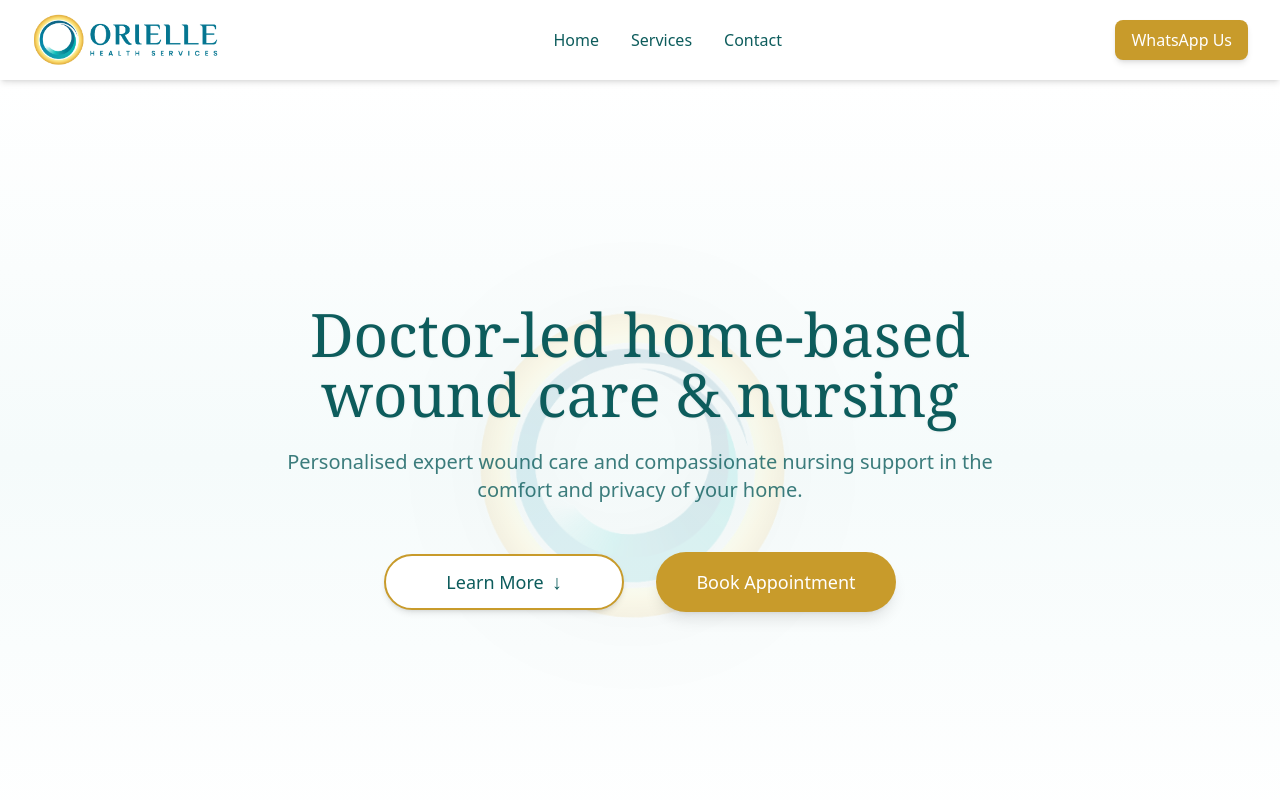
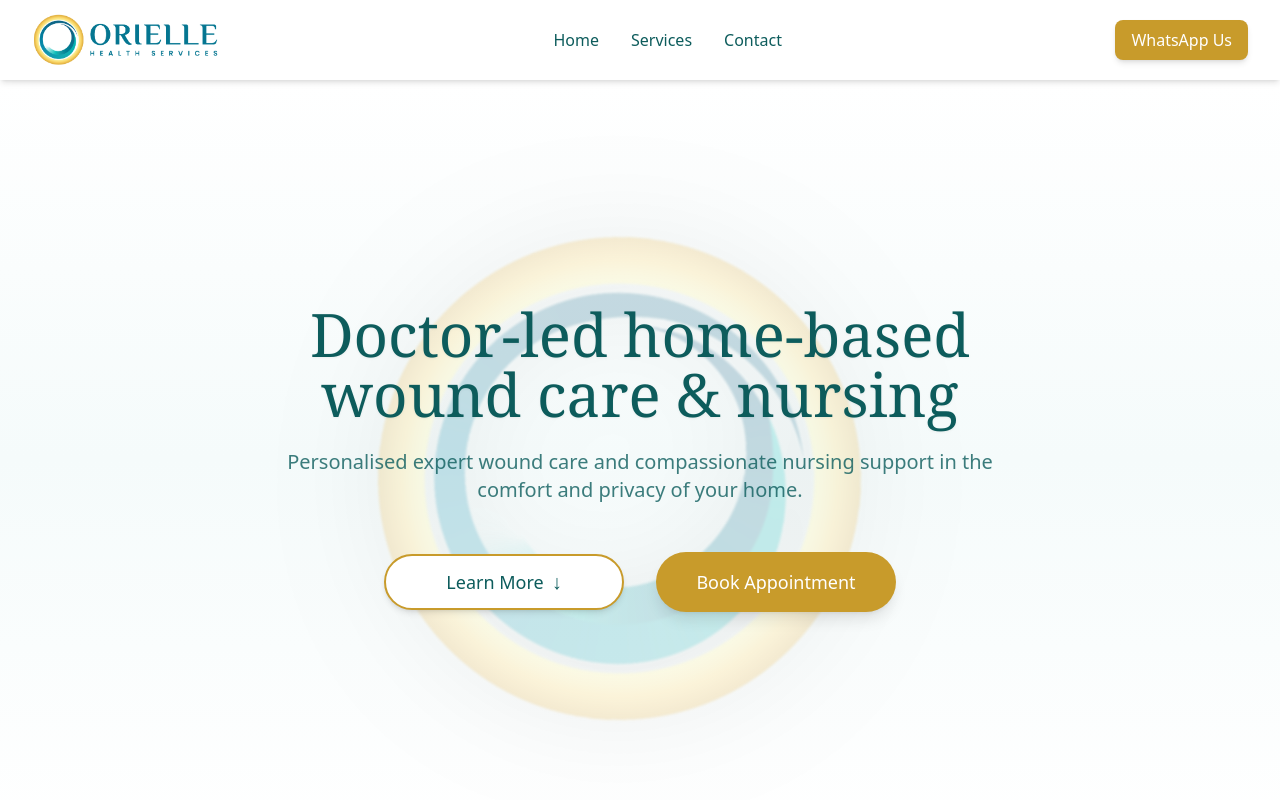
Before and after one commit to rrjayapalan/oriellehealth_verified, a Next.js app: page / in a window 1280 px wide. Shown: the top 800 px of the page. Built offline with nearby package versions, Linux system fonts and the light colour scheme.

Commit message:
Update globals.css

```diff
--- a/app/globals.css
+++ b/app/globals.css
@@ -13,34 +13,36 @@ body {
   position: absolute;
   left: 50%;
   top: 50%;
-  width: min(90vw, 720px);      /* large across hero, responsive */
+  width: min(130vw, 1100px);          /* larger – fills hero */
   transform: translate(-50%, -50%);
-  opacity: 0.14;                /* coloured but subtle */
-  filter: drop-shadow(0 0 35px rgba(0, 0, 0, 0.18));
+  opacity: 0.22;                      /* more visible colour */
+  filter:
+    blur(1px)
+    drop-shadow(0 0 45px rgba(0, 0, 0, 0.25)); /* more “lifted” */
   pointer-events: none;
   user-select: none;
-  animation: orielleSwirl 45s ease-in-out infinite;
+  animation: orielleSwirl 28s ease-in-out infinite;
 }
 
 @keyframes orielleSwirl {
   0% {
     transform: translate(-50%, -50%) scale(1) rotate(0deg);
-    opacity: 0.12;
+    opacity: 0.18;
   }
   25% {
-    transform: translate(-52%, -48%) scale(1.03) rotate(3deg);
-    opacity: 0.16;
+    transform: translate(-52%, -48%) scale(1.06) rotate(5deg);
+    opacity: 0.24;
   }
   50% {
-    transform: translate(-48%, -52%) scale(1.06) rotate(0deg);
-    opacity: 0.13;
+    transform: translate(-48%, -52%) scale(1.1) rotate(0deg);
+    opacity: 0.2;
   }
   75% {
-    transform: translate(-51%, -49%) scale(1.03) rotate(-3deg);
-    opacity: 0.15;
+    transform: translate(-51%, -49%) scale(1.06) rotate(-5deg);
+    opacity: 0.23;
   }
   100% {
     transform: translate(-50%, -50%) scale(1) rotate(0deg);
-    opacity: 0.12;
+    opacity: 0.18;
   }
 }
```
